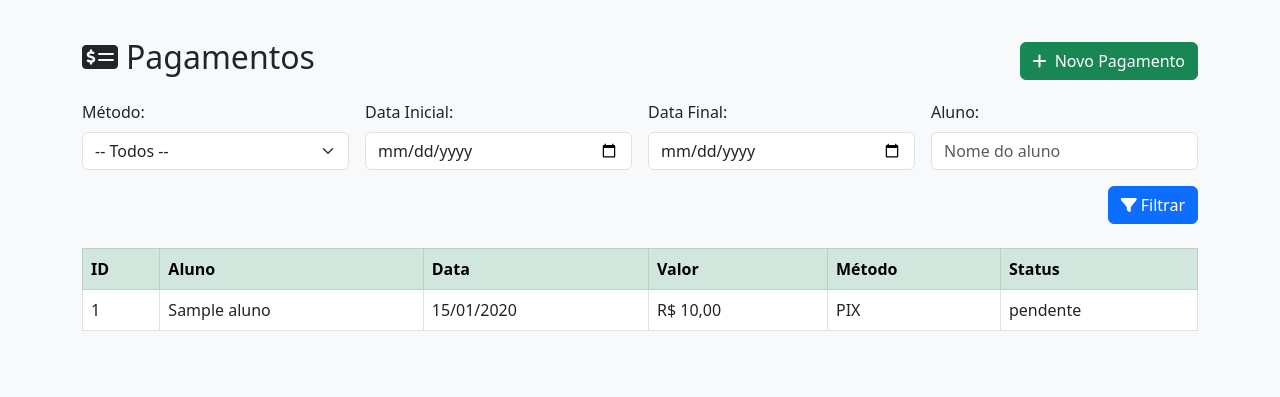
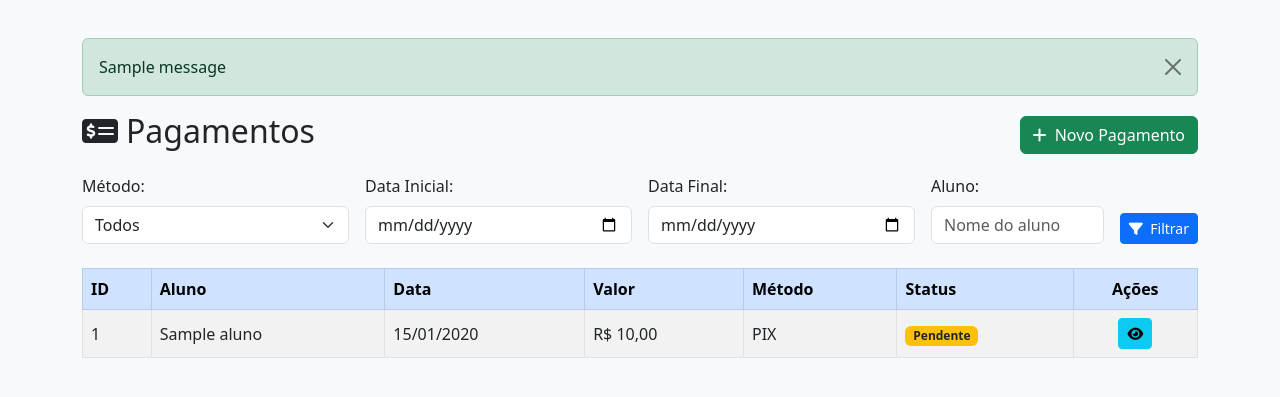
Before and after one commit to virlaniacanuto12/estudio_pilates, a Django app: page /studio/pagamentos/ in a window 1280 px wide. Shown: the part 56-453 px from the top of the page. Run offline with Django 5.2, Linux system fonts and the light colour scheme; tables that the repository leaves empty hold one stand-in row (values such as "Sample post"); one stand-in notice (Sample message) is shown; some libraries are stand-ins or nearby versions.

Commit message:
feat: adicionando opção de detalhar pagamento #106

```diff
--- a/studio/templates/studio/pagamento/listar_pagamentos.html
+++ b/studio/templates/studio/pagamento/listar_pagamentos.html
@@ -1,9 +1,18 @@
 {% extends 'studio/base.html' %}
 
-{% block title %}Lista de Pagamentos{% endblock %}
+{% block title %}Pagamentos{% endblock %}
 
 {% block content %}
 <div class="container mt-4">
+    {% if messages %}
+        {% for message in messages %}
+            <div class="alert alert-{{ message.tags }} alert-dismissible fade show" role="alert">
+                {{ message }}
+                <button type="button" class="btn-close" data-bs-dismiss="alert" aria-label="Fechar"></button>
+            </div>
+        {% endfor %}
+    {% endif %}
+
     <div class="d-flex justify-content-between align-items-center mb-3">
         <h2><i class="fas fa-money-check-alt me-2"></i>Pagamentos</h2>
         <a href="{% url 'studio:registrar_pagamento' %}" class="btn btn-success">
@@ -13,36 +22,38 @@
 
     <form method="get" class="row g-3 align-items-end mb-4">
         <div class="col-md-3">
-            <label class="form-label">Método:</label>
-            <select name="metodo" class="form-select">
-                <option value="">-- Todos --</option>
-                <option value="PIX">PIX</option>
-                <option value="Cartão">Cartão</option>
-                <option value="Dinheiro">Dinheiro</option>
-                <option value="Transferência">Transferência</option>
+            <label for="metodo" class="form-label">Método:</label>
+            <select name="metodo" id="metodo" class="form-select">
+                <option value="">Todos</option>
+                <option value="PIX" {% if request.GET.metodo == 'PIX' %}selected{% endif %}>PIX</option>
+                <option value="Cartão" {% if request.GET.metodo == 'Cartão' %}selected{% endif %}>Cartão</option>
+                <option value="Dinheiro" {% if request.GET.metodo == 'Dinheiro' %}selected{% endif %}>Dinheiro</option>
+                <option value="Transferência" {% if request.GET.metodo == 'Transferência' %}selected{% endif %}>Transferência</option>
             </select>
         </div>
         <div class="col-md-3">
-            <label class="form-label">Data Inicial:</label>
-            <input type="date" name="data_inicial" class="form-control">
+            <label for="data_inicial" class="form-label">Data Inicial:</label>
+            <input type="date" name="data_inicial" id="data_inicial" class="form-control" value="{{ request.GET.data_inicial }}">
         </div>
         <div class="col-md-3">
-            <label class="form-label">Data Final:</label>
-            <input type="date" name="data_final" class="form-control">
+            <label for="data_final" class="form-label">Data Final:</label>
+            <input type="date" name="data_final" id="data_final" class="form-control" value="{{ request.GET.data_final }}">
         </div>
-        <div class="col-md-3">
-            <label class="form-label">Aluno:</label>
-            <input type="text" name="aluno" placeholder="Nome do aluno" class="form-control">
+        <div class="col-md-2">
+            <label for="aluno" class="form-label">Aluno:</label>
+            <input type="text" name="aluno" id="aluno" placeholder="Nome do aluno" class="form-control" value="{{ request.GET.aluno }}">
         </div>
-        <div class="col-12 text-end">
-            <button type="submit" class="btn btn-primary"><i class="fas fa-filter me-1"></i>Filtrar</button>
+        <div class="col-md-auto d-grid">
+            <label class="form-label invisible">Filtrar</label>
+            <button type="submit" class="btn btn-primary btn-sm">
+                <i class="fas fa-filter me-1"></i> Filtrar
+            </button>
         </div>
     </form>
-
     {% if pagamentos %}
     <div class="table-responsive">
-        <table class="table table-bordered table-hover align-middle">
-            <thead class="table-success">
+        <table class="table table-bordered table-striped table-hover align-middle">
+            <thead class="table-primary">
                 <tr>
                     <th>ID</th>
                     <th>Aluno</th>
@@ -50,6 +61,7 @@
                     <th>Valor</th>
                     <th>Método</th>
                     <th>Status</th>
+                    <th class="text-center">Ações</th>
                 </tr>
             </thead>
             <tbody>
@@ -60,16 +72,29 @@
                     <td>{{ pagamento.data_pagamento|date:"d/m/Y" }}</td>
                     <td>R$ {{ pagamento.valor }}</td>
                     <td>{{ pagamento.metodo_pagamento }}</td>
-                    <td>{{ pagamento.status }}</td>
+                    <td>
+                        {% if pagamento.status|lower == 'pendente' %}
+                            <span class="badge bg-warning text-dark">Pendente</span>
+                        {% elif pagamento.status|lower == 'pago' %}
+                            <span class="badge bg-success">Pago</span>
+                        {% else %}
+                            <span class="badge bg-danger">{{ pagamento.status }}</span>
+                        {% endif %}
+                    </td>
+                    <td class="text-center">
+                        <a href="{% url 'studio:detalhes_pagamento' pagamento.pk %}" class="btn btn-sm btn-info" title="Detalhes">
+                            <i class="fas fa-eye"></i>
+                        </a>
+                    </td>
                 </tr>
                 {% endfor %}
             </tbody>
         </table>
     </div>
     {% else %}
-        <div class="alert alert-warning" role="alert">
-            Nenhum pagamento encontrado.
-        </div>
+    <div class="alert alert-warning" role="alert">
+        Nenhum pagamento encontrado.
+    </div>
     {% endif %}
 </div>
 {% endblock %}
--- a/studio/urls.py
+++ b/studio/urls.py
@@ -77,6 +77,7 @@ urlpatterns = [
     #Pagamentos
     path('pagamentos/novo/', views.registrar_pagamento, name='registrar_pagamento'),
     path('pagamentos/', views.listar_pagamentos, name='listar_pagamentos'),
+    path('pagamentos/<int:pk>/', views.detalhes_pagamento, name='detalhes_pagamento'),
 
     #Horarios
     path('agendamentos/horarios/novo/', views.cadastrar_horario_disponivel, name='cadastrar_horario_disponivel'),
--- a/studio/views.py
+++ b/studio/views.py
@@ -456,6 +456,10 @@ def listar_pagamentos(request):
 
     return render(request, 'studio/pagamento/listar_pagamentos.html', {'pagamentos': pagamentos})
 
+@require_GET
+def detalhes_pagamento(request, pk):
+    pagamento = get_object_or_404(Pagamento, pk=pk)
+    return render(request, 'studio/pagamento/detalhar_pagamento.html', {'pagamento': pagamento})
 
 # LoginView
 
```
Also changed, not shown: studio/templates/studio/pagamento/detalhar_pagamento.html (added, +43 -0 lines).
